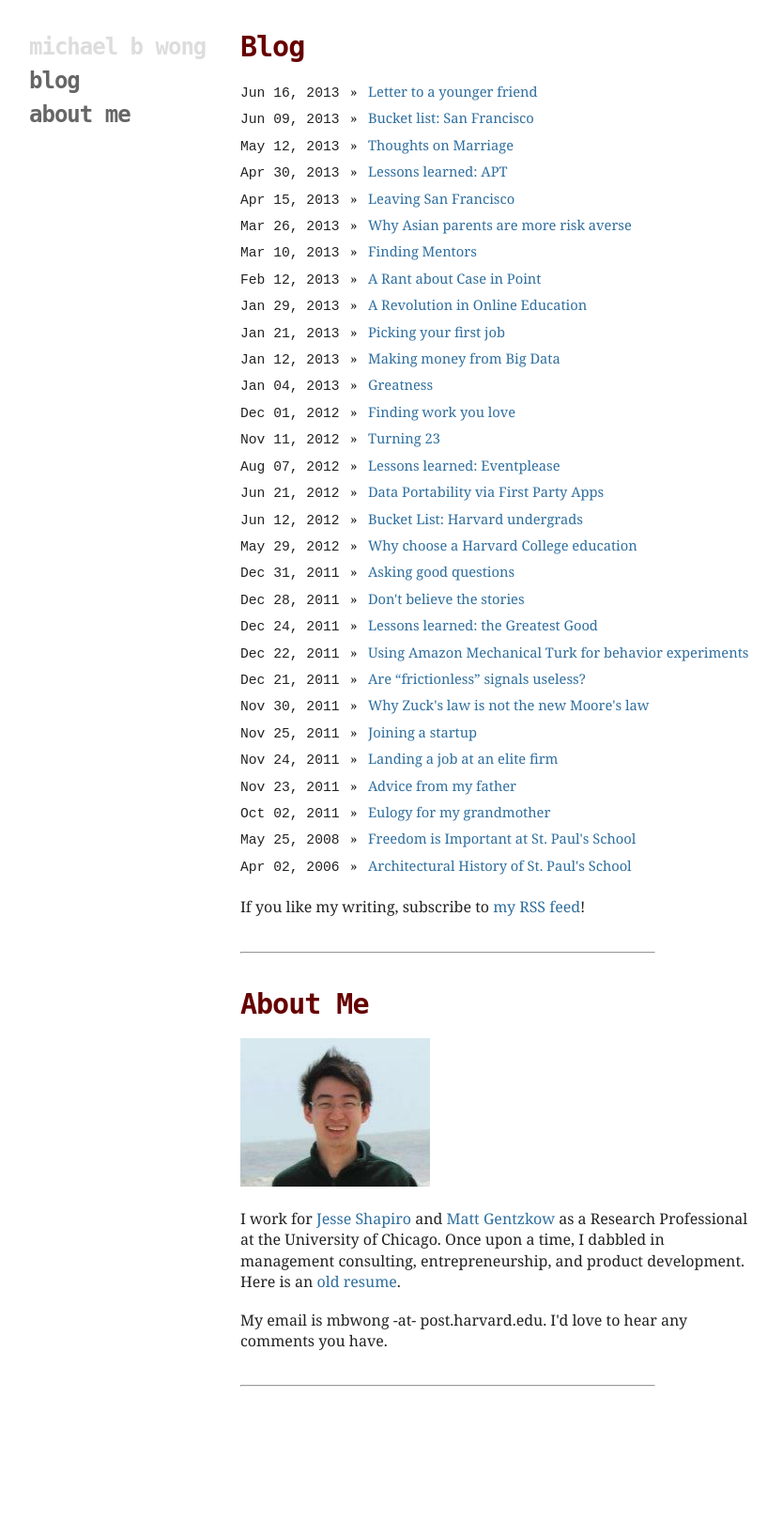
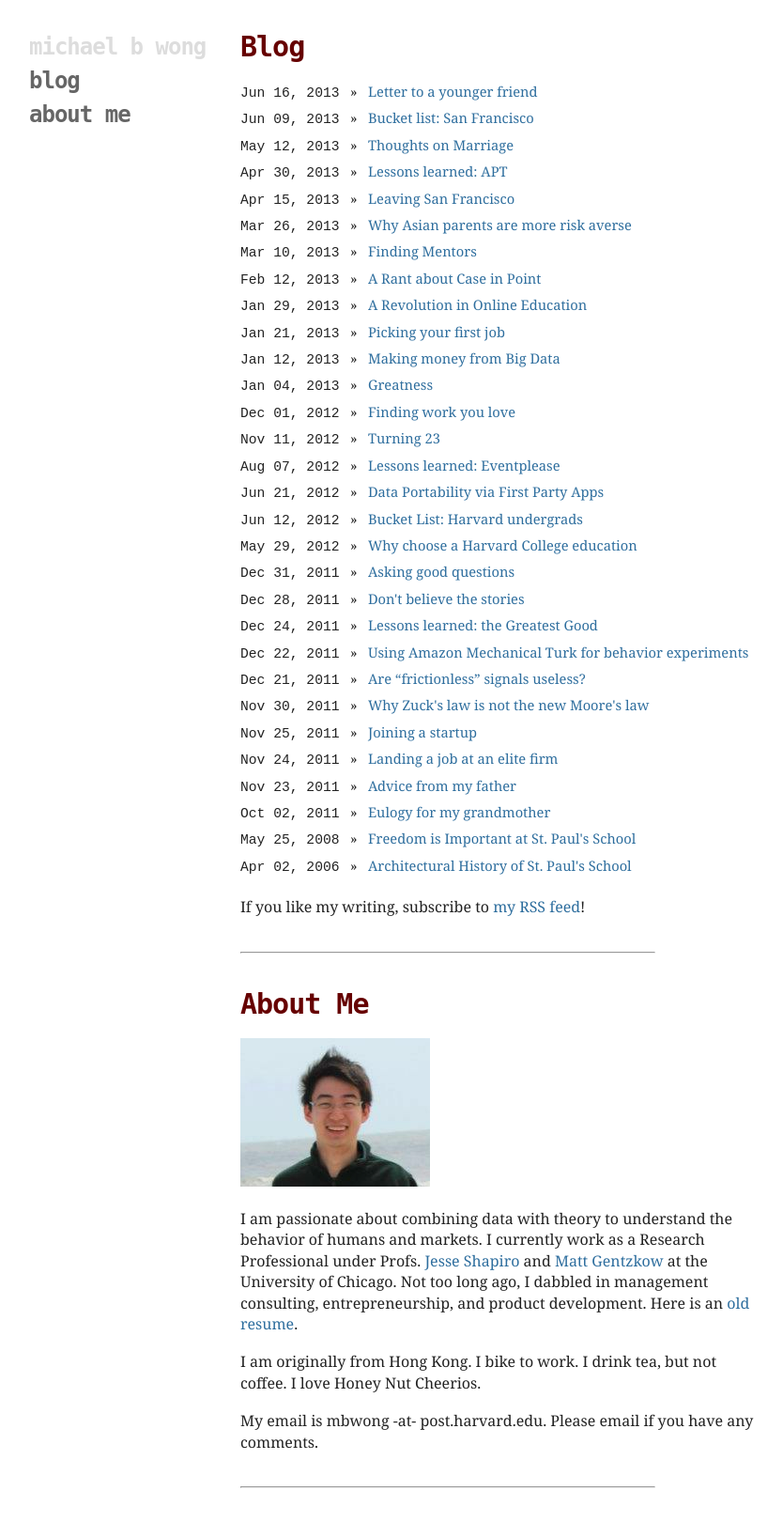
Before and after one commit to mbwong/mbwong.github.com, a Jekyll site: the page built from index.html, in a window 1280 px wide. Shown: the whole page at 94% size, without its empty margins (94-928 px from the left). Built offline with Jekyll 4.4.1, drawn with Linux system fonts in a browser that asks for light colours; before the commit the page ends 1512 px from its top, so only the background shows below that.

Commit message:
Update index.html

```diff
--- a/index.html
+++ b/index.html
@@ -24,8 +24,10 @@ layout: default
 
 <p><img src="/mugshot.png"/></p>
 
-<p>I work for <a href="http://faculty.chicagobooth.edu/jesse.shapiro/">Jesse Shapiro</a> and <a href="http://faculty.chicagobooth.edu/matthew.gentzkow/">Matt Gentzkow</a> as a Research Professional at the University of Chicago. Once upon a time, I dabbled in management consulting, entrepreneurship, and product development. Here is an <a href="/resume.pdf">old resume</a>.
+<p>I am passionate about combining data with theory to understand the behavior of humans and markets. I currently work as a Research Professional under Profs. <a href="http://faculty.chicagobooth.edu/jesse.shapiro/">Jesse Shapiro</a> and <a href="http://faculty.chicagobooth.edu/matthew.gentzkow/">Matt Gentzkow</a> at the University of Chicago. Not too long ago, I dabbled in management consulting, entrepreneurship, and product development. Here is an <a href="/resume.pdf">old resume</a>.
 
-<p>My email is mbwong -at- post.harvard.edu. I'd love to hear any comments you have.
+<p>I am originally from Hong Kong. I bike to work. I drink tea, but not coffee. I love Honey Nut Cheerios.
+
+<p>My email is mbwong -at- post.harvard.edu. Please email if you have any comments.
 
 <hr>
```
